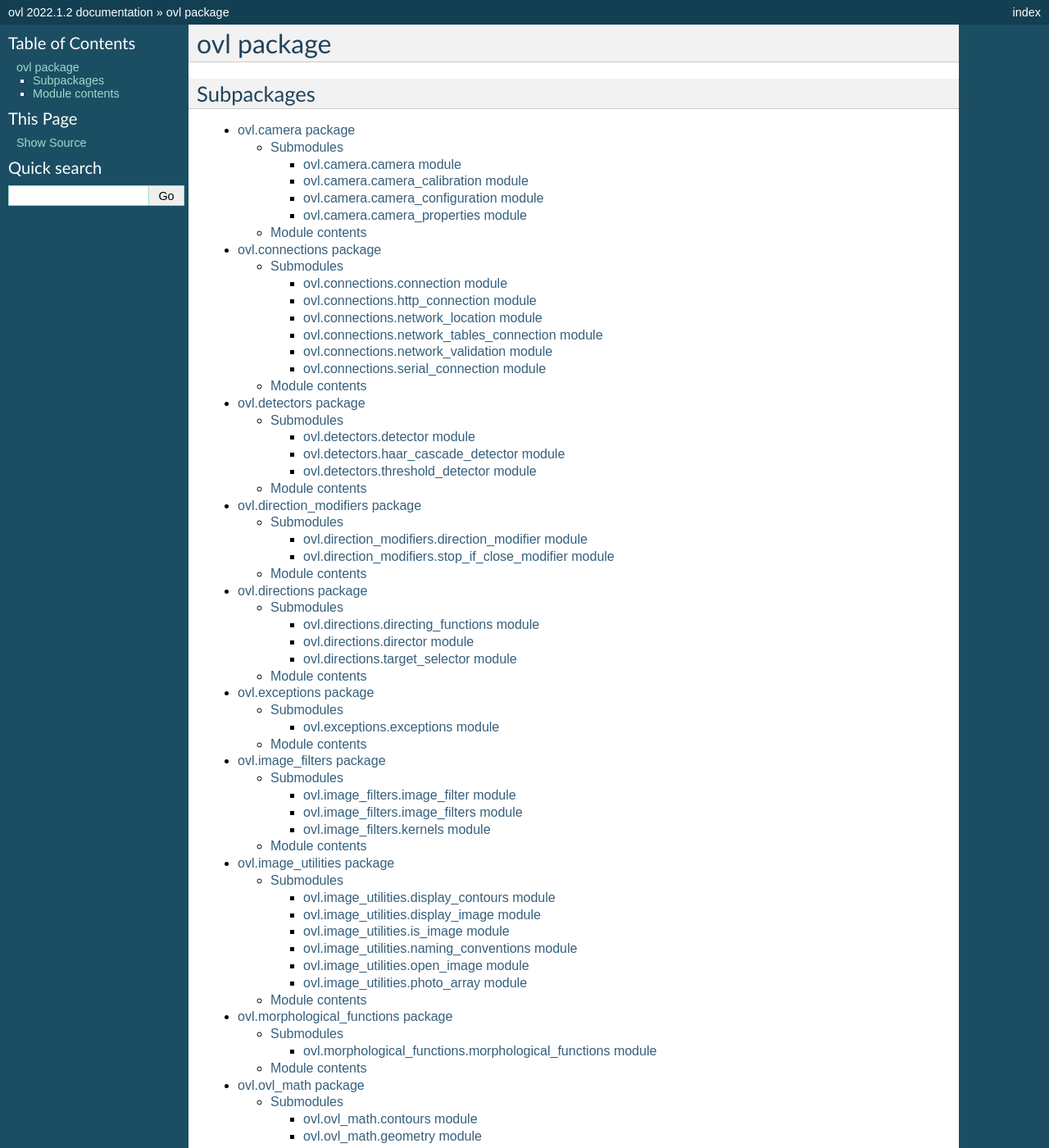
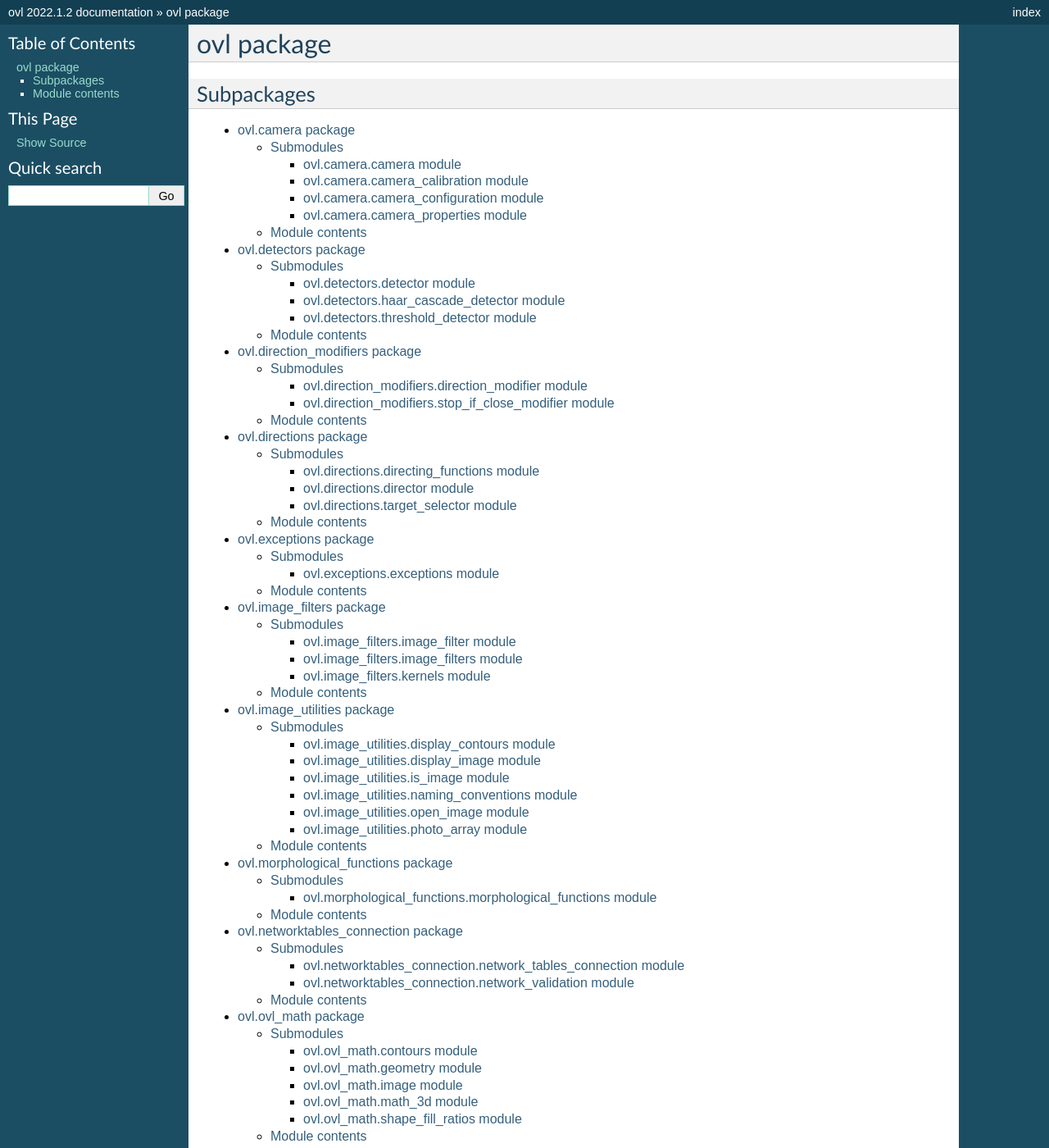
Before and after one commit to SerpentBit/ovl, a Sphinx documentation site: the page built from docs/ovl.rst, in a window 1280 px wide and 1400 px high. Shown: the whole window at 82% size. Built offline with Sphinx 7.4.7, drawn with Linux system fonts in a browser that asks for light colours; some of the changed text lies outside the part shown.

Commit message:
Updated: Docs

```diff
--- a/docs/ovl.connections.connection.rst
+++ /dev/null
@@ -1,7 +0,0 @@
-ovl.connections.connection module
-=================================
-
-.. automodule:: ovl.connections.connection
-   :members:
-   :undoc-members:
-   :show-inheritance:
--- a/docs/ovl.connections.http_connection.rst
+++ /dev/null
@@ -1,7 +0,0 @@
-ovl.connections.http\_connection module
-=======================================
-
-.. automodule:: ovl.connections.http_connection
-   :members:
-   :undoc-members:
-   :show-inheritance:
--- a/docs/ovl.connections.network_location.rst
+++ /dev/null
@@ -1,7 +0,0 @@
-ovl.connections.network\_location module
-========================================
-
-.. automodule:: ovl.connections.network_location
-   :members:
-   :undoc-members:
-   :show-inheritance:
--- a/docs/ovl.connections.network_tables_connection.rst
+++ /dev/null
@@ -1,7 +0,0 @@
-ovl.connections.network\_tables\_connection module
-==================================================
-
-.. automodule:: ovl.connections.network_tables_connection
-   :members:
-   :undoc-members:
-   :show-inheritance:
--- a/docs/ovl.connections.network_validation.rst
+++ /dev/null
@@ -1,7 +0,0 @@
-ovl.connections.network\_validation module
-==========================================
-
-.. automodule:: ovl.connections.network_validation
-   :members:
-   :undoc-members:
-   :show-inheritance:
--- a/docs/ovl.connections.rst
+++ /dev/null
@@ -1,23 +0,0 @@
-ovl.connections package
-=======================
-
-Submodules
-----------
-
-.. toctree::
-   :maxdepth: 4
-
-   ovl.connections.connection
-   ovl.connections.http_connection
-   ovl.connections.network_location
-   ovl.connections.network_tables_connection
-   ovl.connections.network_validation
-   ovl.connections.serial_connection
-
-Module contents
----------------
-
-.. automodule:: ovl.connections
-   :members:
-   :undoc-members:
-   :show-inheritance:
--- a/docs/ovl.connections.serial_connection.rst
+++ /dev/null
@@ -1,7 +0,0 @@
-ovl.connections.serial\_connection module
-=========================================
-
-.. automodule:: ovl.connections.serial_connection
-   :members:
-   :undoc-members:
-   :show-inheritance:
--- /dev/null
+++ b/docs/ovl.networktables_connection.network_tables_connection.rst
@@ -0,0 +1,7 @@
+ovl.networktables\_connection.network\_tables\_connection module
+================================================================
+
+.. automodule:: ovl.networktables_connection.network_tables_connection
+   :members:
+   :undoc-members:
+   :show-inheritance:
--- /dev/null
+++ b/docs/ovl.networktables_connection.network_validation.rst
@@ -0,0 +1,7 @@
+ovl.networktables\_connection.network\_validation module
+========================================================
+
+.. automodule:: ovl.networktables_connection.network_validation
+   :members:
+   :undoc-members:
+   :show-inheritance:
--- /dev/null
+++ b/docs/ovl.networktables_connection.rst
@@ -0,0 +1,19 @@
+ovl.networktables\_connection package
+=====================================
+
+Submodules
+----------
+
+.. toctree::
+   :maxdepth: 4
+
+   ovl.networktables_connection.network_tables_connection
+   ovl.networktables_connection.network_validation
+
+Module contents
+---------------
+
+.. automodule:: ovl.networktables_connection
+   :members:
+   :undoc-members:
+   :show-inheritance:
--- a/docs/ovl.rst
+++ b/docs/ovl.rst
@@ -8,7 +8,6 @@ Subpackages
    :maxdepth: 4
 
    ovl.camera
-   ovl.connections
    ovl.detectors
    ovl.direction_modifiers
    ovl.directions
@@ -16,6 +15,7 @@ Subpackages
    ovl.image_filters
    ovl.image_utilities
    ovl.morphological_functions
+   ovl.networktables_connection
    ovl.ovl_math
    ovl.partials
    ovl.target_filters
--- a/docs/ovl.target_filters.rst
+++ b/docs/ovl.target_filters.rst
@@ -17,7 +17,7 @@ Submodules
 
    ovl.target_filters.contour_filters
    ovl.target_filters.predicate_target_filter
-   ovl.target_filters.shape_filer_constants
+   ovl.target_filters.shape_filter_constants
    ovl.target_filters.sorter_helper_functions
    ovl.target_filters.sorters
    ovl.target_filters.target_filter
```
Also changed, not shown: docs/ovl.target_filters.shape_filter_constants.rst (added, +7 -0 lines).
